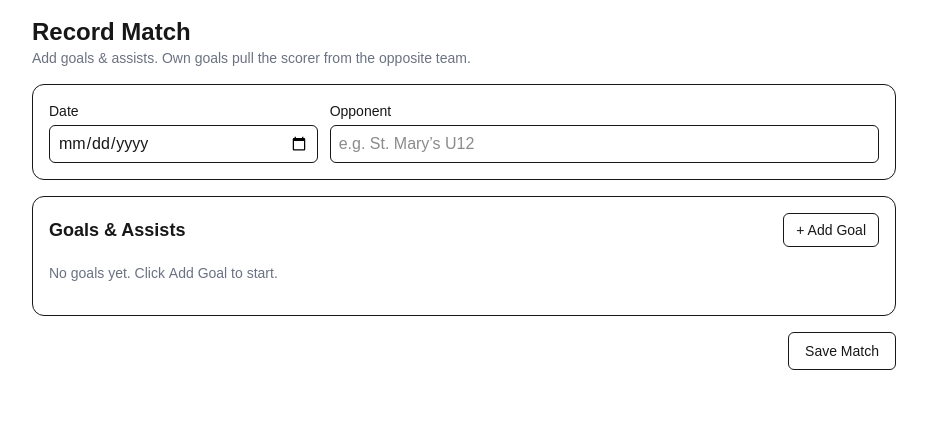
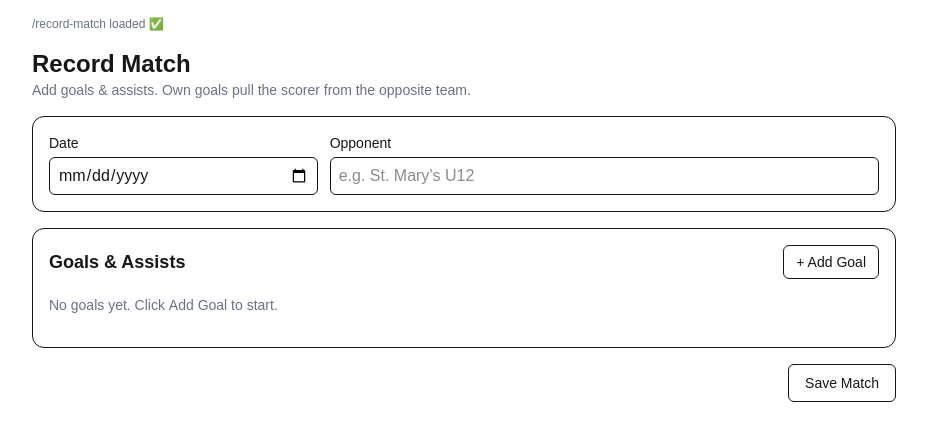
Before and after one commit to 1Zero9/rvr-u12-scorekeeper, a Next.js app in the folder rvr-u12/: page /record-match in a window 1280 px wide. Shown: the top 440 px of the page, without its empty margins (176-1103 px from the left). Built offline with nearby package versions, Linux system fonts and the light colour scheme.

Commit message:
fix: add loading indicator to /record-match form

```diff
--- a/rvr-u12/src/app/record-match/page.tsx
+++ b/rvr-u12/src/app/record-match/page.tsx
@@ -25,9 +25,10 @@ export default function Page() {
     alert("Match saved (see console).");
   };
 
-  return (
-    <form onSubmit={onSubmit} className="max-w-4xl mx-auto p-4 space-y-4">
-      <header>
+ return (
+  <form onSubmit={onSubmit} className="max-w-4xl mx-auto p-4 space-y-4">
+    <p className="text-xs text-gray-500">/record-match loaded ✅</p>
+    <header>
         <h1 className="text-2xl font-semibold">Record Match</h1>
         <p className="text-sm text-gray-500">
           Add goals & assists. Own goals pull the scorer from the opposite team.
```
